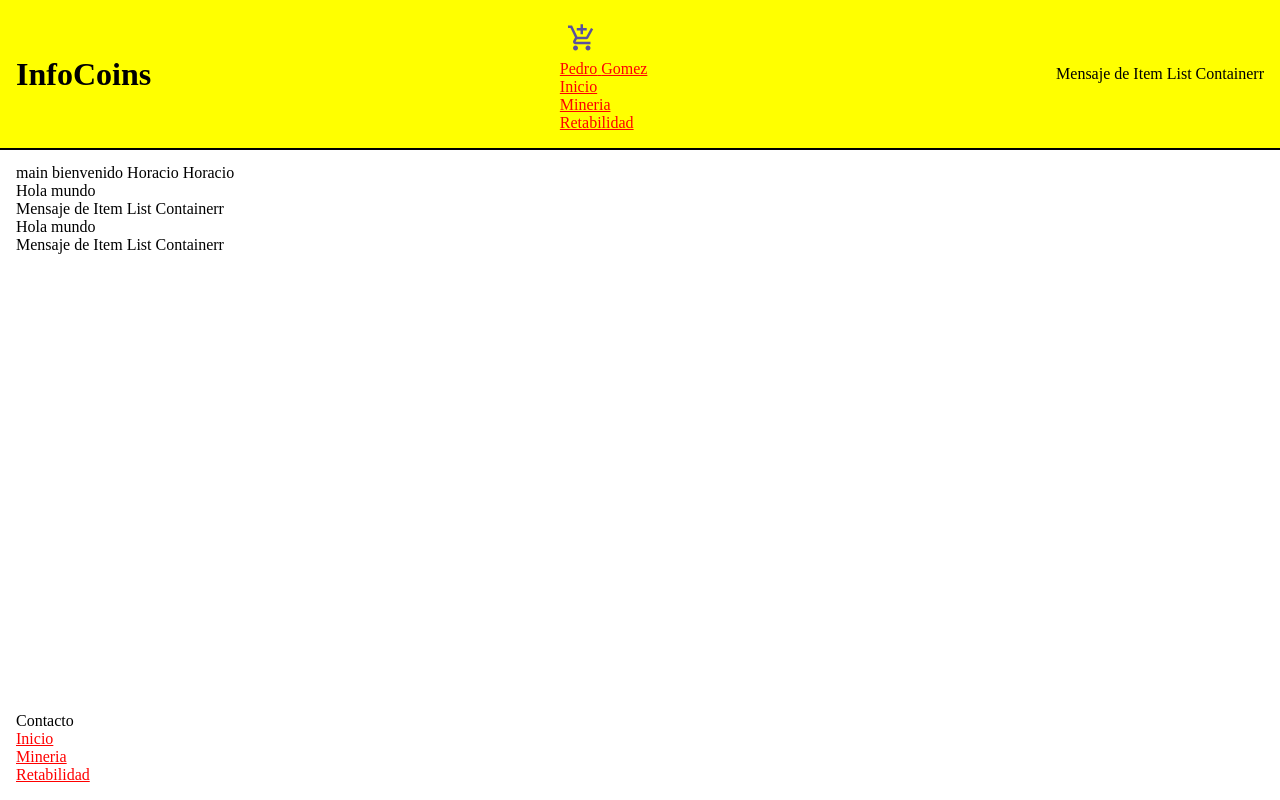
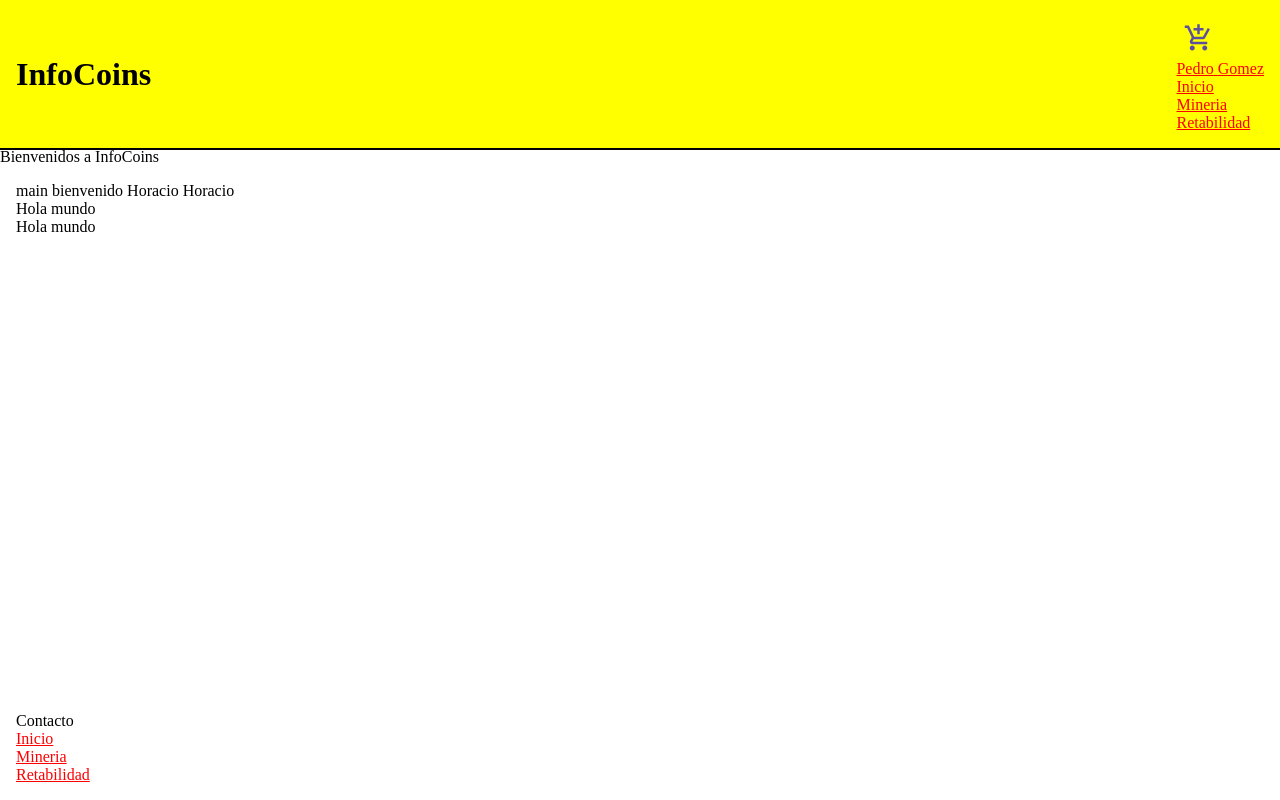
Before and after one commit to abated/infocoins-darioabate, a React (Create React App) app: page / in a window 1280 px wide. Built offline with nearby package versions, Linux system fonts and the light colour scheme.

Commit message:
Correciones entrega

```diff
--- a/src/App.js
+++ b/src/App.js
@@ -4,12 +4,12 @@ import Main from "./Main"
 import ItemListContainer from "./components/ItemListContainer"
 
 
-const App = (greeting) => {
+const App = () => {
     return <>
     <Header/>
+    <ItemListContainer greeting="Bienvenidos a InfoCoins"/>
     <Main nombre="Horacio">
       <p>Hola mundo</p>
-    <ItemListContainer/>
     </Main>
     <Footer/>
     </>
--- a/src/Header.js
+++ b/src/Header.js
@@ -1,4 +1,3 @@
-import ItemListContainer from "./components/ItemListContainer"
 import NavBar from "./components/NavBar"
 const Header = () => {
     return    (  <header className="header">
@@ -7,7 +6,6 @@ const Header = () => {
  apellido="Gomez"
  footer={false}
  />
- <ItemListContainer/>
 </header>
 )
 }
--- a/src/components/ItemListContainer.js
+++ b/src/components/ItemListContainer.js
@@ -1,10 +1,10 @@
-import React from 'react'
-
-const ItemListContainer = (greeting) => {
-    const {children} = greeting
+const ItemListContainer = ({greeting}) => {
   return (
 
-    <div>Mensaje de Item List Containerr</div>
+    <div>
+      <p> {greeting}</p>
+
+      </div>
   )
 }
 
```
Also changed, not shown: src/components/Presentacional.js (added, +23 -0 lines).
